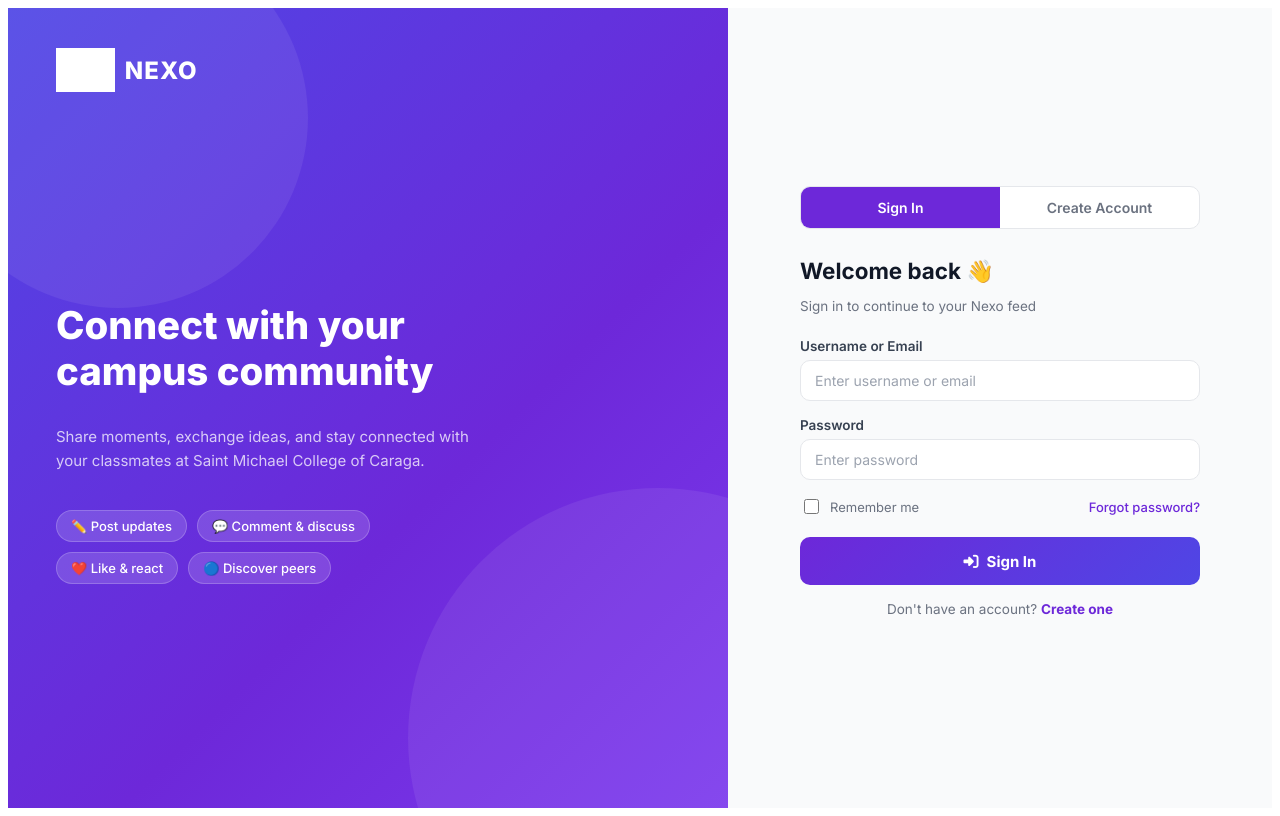
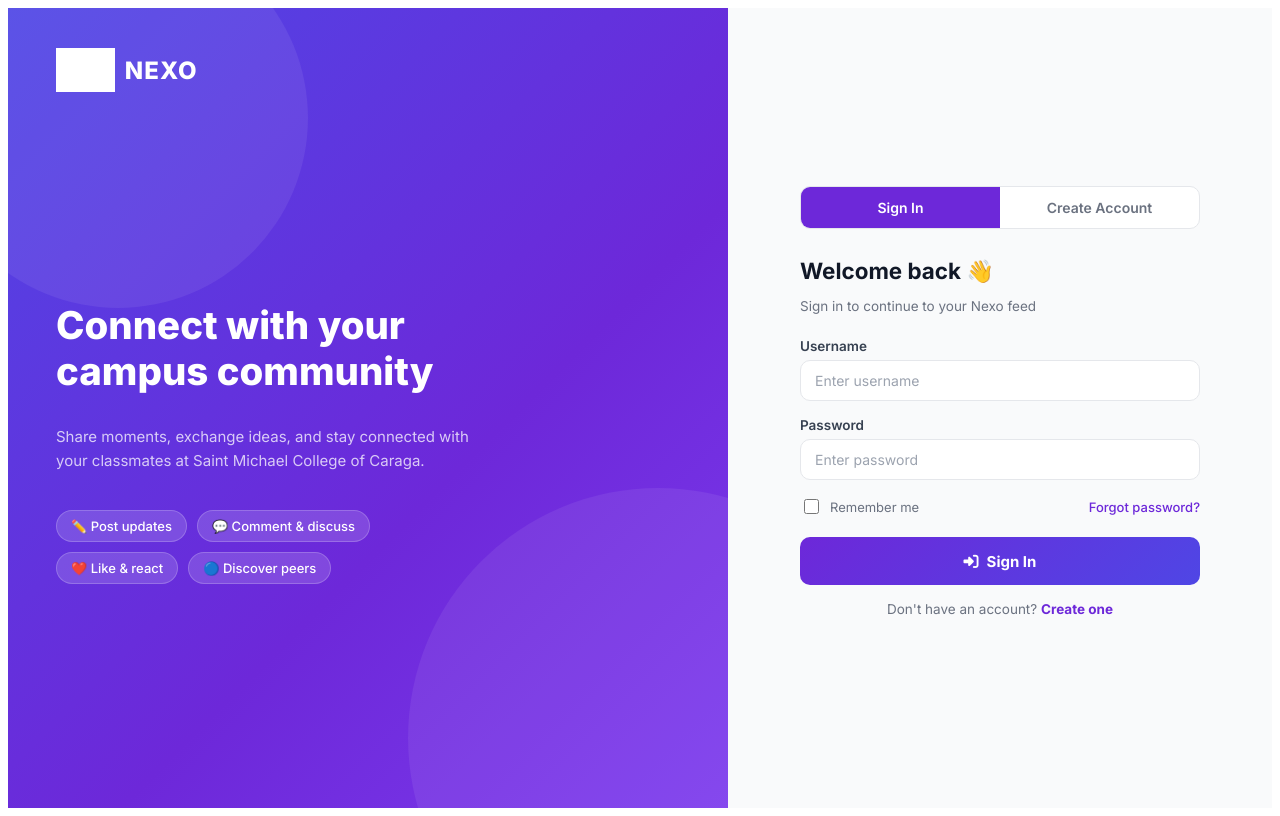
Before and after one commit to junrainer/nexo-app, a PHP site: template app/views/auth/login.php in a window 1280 px wide. Run offline with PHP 8.4, Linux system fonts and the light colour scheme; the template is opened without the code that fills it, so the values that code supplies are empty; grey boxes are pictures that could not be loaded.

Commit message:
Change login identifier text to username-only
Agent-Logs-Url: https://github.com/junrainer/nexo-app/sessions/b1ee5999-43bc-44e3-8014-6cf0bffc6e0b

Co-authored-by: junrainer <270722985+junrainer@users.noreply.github.com>

```diff
--- a/app/views/auth/login.php
+++ b/app/views/auth/login.php
@@ -404,10 +404,10 @@
             <form action="index.php?url=login" method="POST">
                  <?= Security::field() ?>
                 <div class="lf-group">
-                    <label class="lf-label">Username or Email</label>
+                    <label class="lf-label">Username</label>
                     <div class="lf-input-wrap">
                         <input type="text" name="email" class="lf-input"
-                               placeholder="Enter username or email" required autocomplete="username">
+                               placeholder="Enter username" required autocomplete="username">
                     </div>
                 </div>
 
```
